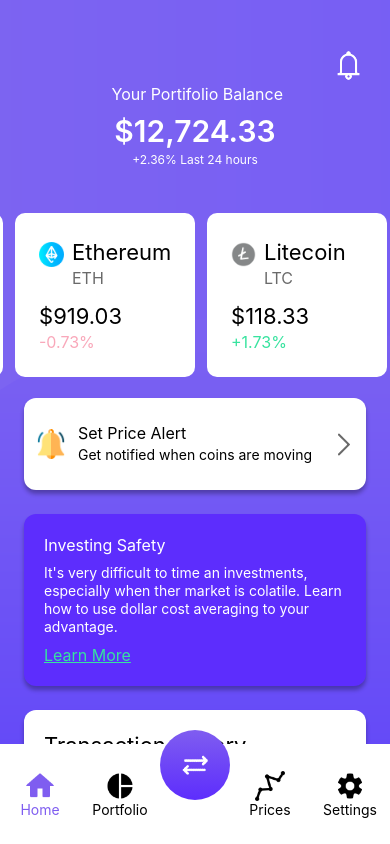
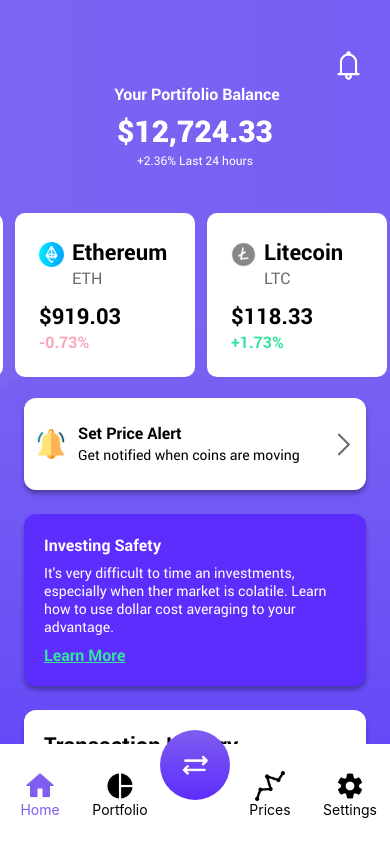
Before and after one commit to Victor5g/Cryptocoin, a React Native app: screen / in a window 390 px wide. Built offline with nearby package versions, Linux system fonts and the light colour scheme.

Commit message:
Feat: Add Fonts

```diff
--- /dev/null
+++ b/src/constants/fonts.ts
@@ -0,0 +1,42 @@
+
+import Roboto_Black from './../assets/fonts/Roboto-Black.ttf'
+import Roboto_BlackItalic from "./../assets/fonts/Roboto-BlackItalic.ttf"
+import Roboto_Bold from "./../assets/fonts/Roboto-Bold.ttf"
+import Roboto_BoldItalic from "./../assets/fonts/Roboto-BoldItalic.ttf"
+
+import Roboto_Italic from "./../assets/fonts/Roboto-Italic.ttf"
+import Roboto_Light from "./../assets/fonts/Roboto-Light.ttf"
+import Roboto_LightItalic from "./../assets/fonts/Roboto-LightItalic.ttf"
+import Roboto_Medium from "./../assets/fonts/Roboto-Medium.ttf"
+import Roboto_MediumItalic from "./../assets/fonts/Roboto-MediumItalic.ttf"
+import Roboto_Regular from "./../assets/fonts/Roboto-Regular.ttf"
+import Roboto_Thin from "./../assets/fonts/Roboto-Thin.ttf"
+import Roboto_ThinItalic from "./../assets/fonts/Roboto-ThinItalic.ttf"
+import RobotoCondensed_Bold from "./../assets/fonts/RobotoCondensed-Bold.ttf"
+import RobotoCondensed_BoldItalic from "./../assets/fonts/RobotoCondensed-BoldItalic.ttf"
+import RobotoCondensed_Italic from "./../assets/fonts/RobotoCondensed-Italic.ttf"
+import RobotoCondensed_Light from "./../assets/fonts/RobotoCondensed-Light.ttf"
+import RobotoCondensed_LightItalic from "./../assets/fonts/RobotoCondensed-LightItalic.ttf"
+import RobotoCondensed_Regular from "./../assets/fonts/RobotoCondensed-Regular.ttf"
+
+
+export default {
+  "Roboto-Black":Roboto_Black,
+  "Roboto-BlackItalic":Roboto_BlackItalic,
+  "Roboto-Bold":Roboto_Bold,
+  "Roboto-BoldItalic":Roboto_BoldItalic,
+  "Roboto-Italic":Roboto_Italic,
+  "Roboto-Light":Roboto_Light,
+  "Roboto-LightItalic":Roboto_LightItalic,
+  "Roboto-Medium":Roboto_Medium,
+  "Roboto-MediumItalic":Roboto_MediumItalic,
+  "Roboto-Regular":Roboto_Regular,
+  "Roboto-Thin":Roboto_Thin,
+  "Roboto-ThinItalic":Roboto_ThinItalic,
+  "RobotoCondensed-Bold":RobotoCondensed_Bold,
+  "RobotoCondensed-BoldItalic":RobotoCondensed_BoldItalic,
+  "RobotoCondensed-Italic":RobotoCondensed_Italic,
+  "RobotoCondensed-Light":RobotoCondensed_Light,
+  "RobotoCondensed-LightItalic":RobotoCondensed_LightItalic,
+  "RobotoCondensed-Regular":RobotoCondensed_Regular
+};
--- a/src/constants/theme.ts
+++ b/src/constants/theme.ts
@@ -36,32 +36,32 @@
   height,
 };
 export const FONTS = {
-  h1: { /*fontFamily: "Roboto-Black",*/ fontSize: SIZES.h1, lineHeight: 36 },
-  h2: { /*fontFamily: "Roboto-Bold",*/  fontSize: SIZES.h2, lineHeight: 30 },
-  h3: { /*fontFamily: "Roboto-Bold",*/  fontSize: SIZES.h3, lineHeight: 22 },
-  h4: { /*fontFamily: "Roboto-Bold",*/  fontSize: SIZES.h4, lineHeight: 22 },
+  h1: { fontFamily: "Roboto-Black", fontSize: SIZES.h1, lineHeight: 36 },
+  h2: { fontFamily: "Roboto-Bold",  fontSize: SIZES.h2, lineHeight: 30 },
+  h3: { fontFamily: "Roboto-Bold",  fontSize: SIZES.h3, lineHeight: 22 },
+  h4: { fontFamily: "Roboto-Bold",  fontSize: SIZES.h4, lineHeight: 22 },
   body1: {
-  //  fontFamily: "Roboto-Regular",
+    fontFamily: "Roboto-Regular",
     fontSize: SIZES.body1,
     lineHeight: 36,
   },
   body2: {
-  //  fontFamily: "Roboto-Regular",
+    fontFamily: "Roboto-Regular",
     fontSize: SIZES.body2,
     lineHeight: 30,
   },
   body3: {
-   // fontFamily: "Roboto-Regular",
+    fontFamily: "Roboto-Regular",
     fontSize: SIZES.body3,
     lineHeight: 22,
   },
   body4: {
-  //  fontFamily: "Roboto-Regular",
+    fontFamily: "Roboto-Regular",
     fontSize: SIZES.body4,
     lineHeight: 22,
   },
   body5: {
-  //  fontFamily: "Roboto-Regular",
+    fontFamily: "Roboto-Regular",
     fontSize: SIZES.body5,
     lineHeight: 22,
   },
--- a/src/main.tsx
+++ b/src/main.tsx
@@ -1,11 +1,15 @@
 
 import Routes from "./routes/app.routes";
 import { useFonts } from "expo-font";
+import FONTS from './constants/fonts'
 
 const Main = () => {
-  return (
-    <Routes/>
-  );
+
+  const [isLoaded] = useFonts(FONTS);
+  if (isLoaded) {
+    return <Routes/>
+  }
+
 };
 
 export default Main;
```
